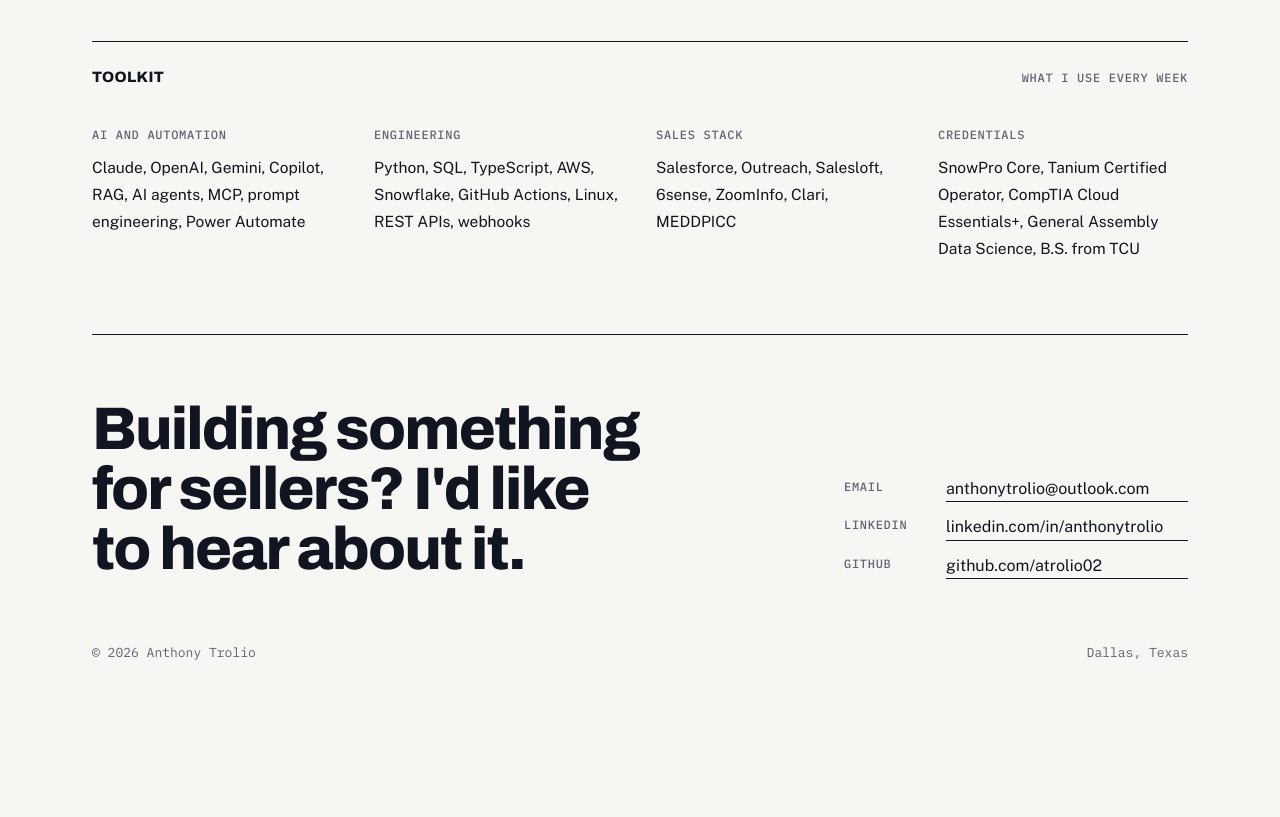
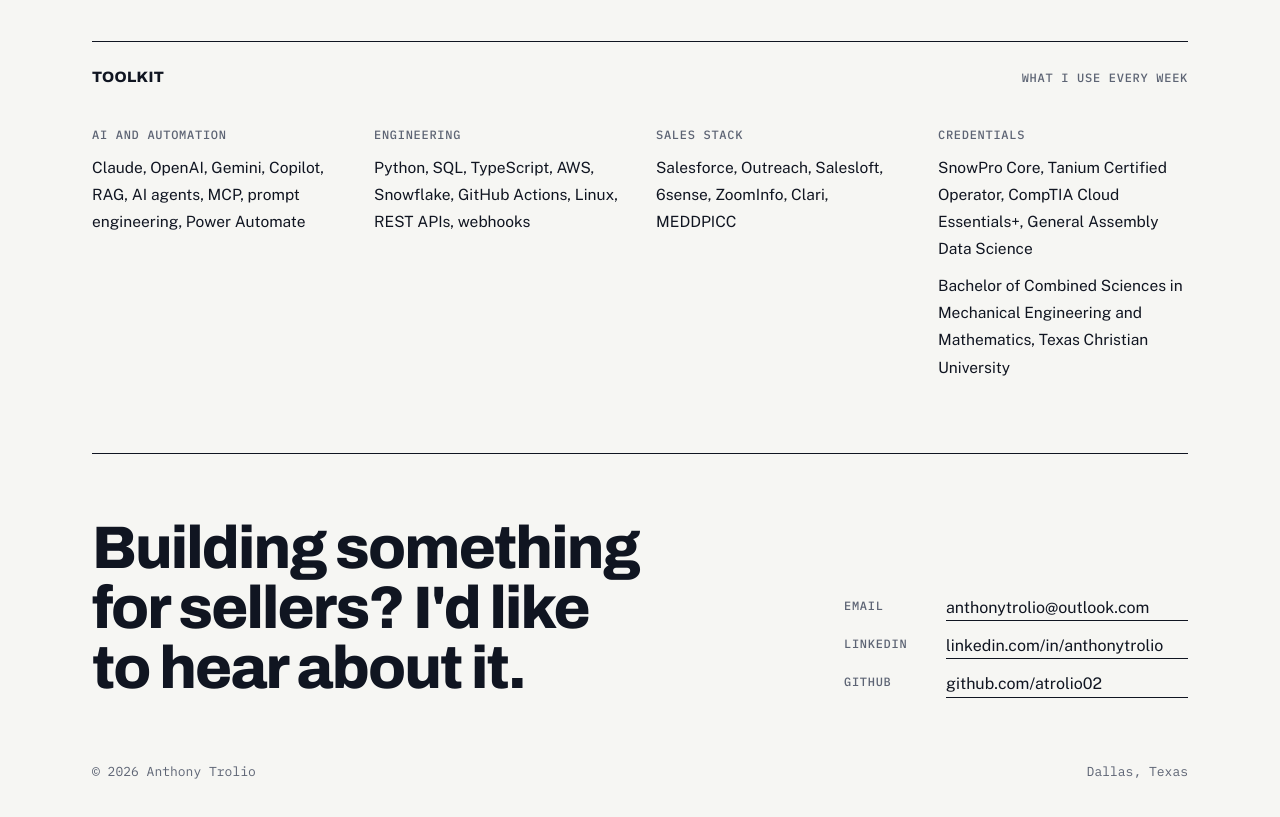
Before and after one commit to atrolio02/atrolio02.github.io, a plain HTML site: page index.html in a window 1280 px wide. Shown: the part 3480-4297 px from the top of the page. Before the commit the page ends 4191 px from the top, so only its background shows below. Drawn offline with nearby package versions, Linux system fonts and the light colour scheme.

Commit message:
Degree wording
Co-Authored-By: Claude Opus 5.5 <noreply@anthropic.com>
Claude-Session: https://claude.ai/code/session_015WzDPPTRFh2Q4c4eZFCEeL

```diff
--- a/index.html
+++ b/index.html
@@ -271,7 +271,7 @@ footer { padding: 24px 0 48px; display: flex; justify-content: space-between; ga
   <div class="group"><h4>AI and automation</h4><p>Claude, OpenAI, Gemini, Copilot, RAG, AI agents, MCP, prompt engineering, Power Automate</p></div>
   <div class="group"><h4>Engineering</h4><p>Python, SQL, TypeScript, AWS, Snowflake, GitHub Actions, Linux, REST APIs, webhooks</p></div>
   <div class="group"><h4>Sales stack</h4><p>Salesforce, Outreach, Salesloft, 6sense, ZoomInfo, Clari, MEDDPICC</p></div>
-  <div class="group"><h4>Credentials</h4><p>SnowPro Core, Tanium Certified Operator, CompTIA Cloud Essentials+, General Assembly Data Science, B.S. from TCU</p></div>
+  <div class="group"><h4>Credentials</h4><p>SnowPro Core, Tanium Certified Operator, CompTIA Cloud Essentials+, General Assembly Data Science</p><p style="margin-top:10px">Bachelor of Combined Sciences in Mechanical Engineering and Mathematics, Texas Christian University</p></div>
 </section>
 
 <section class="contact grid" id="contact" aria-labelledby="say">
```
